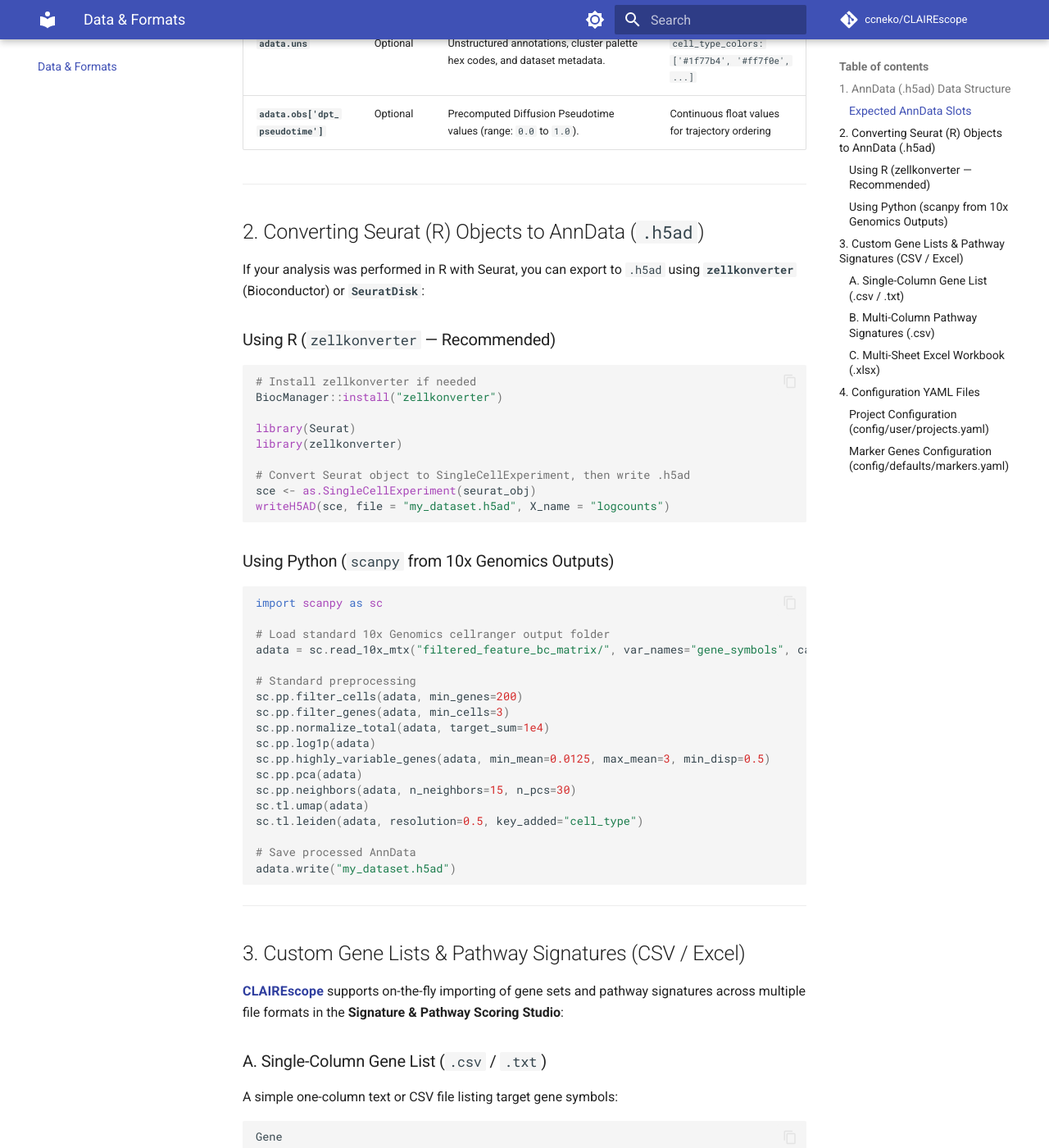
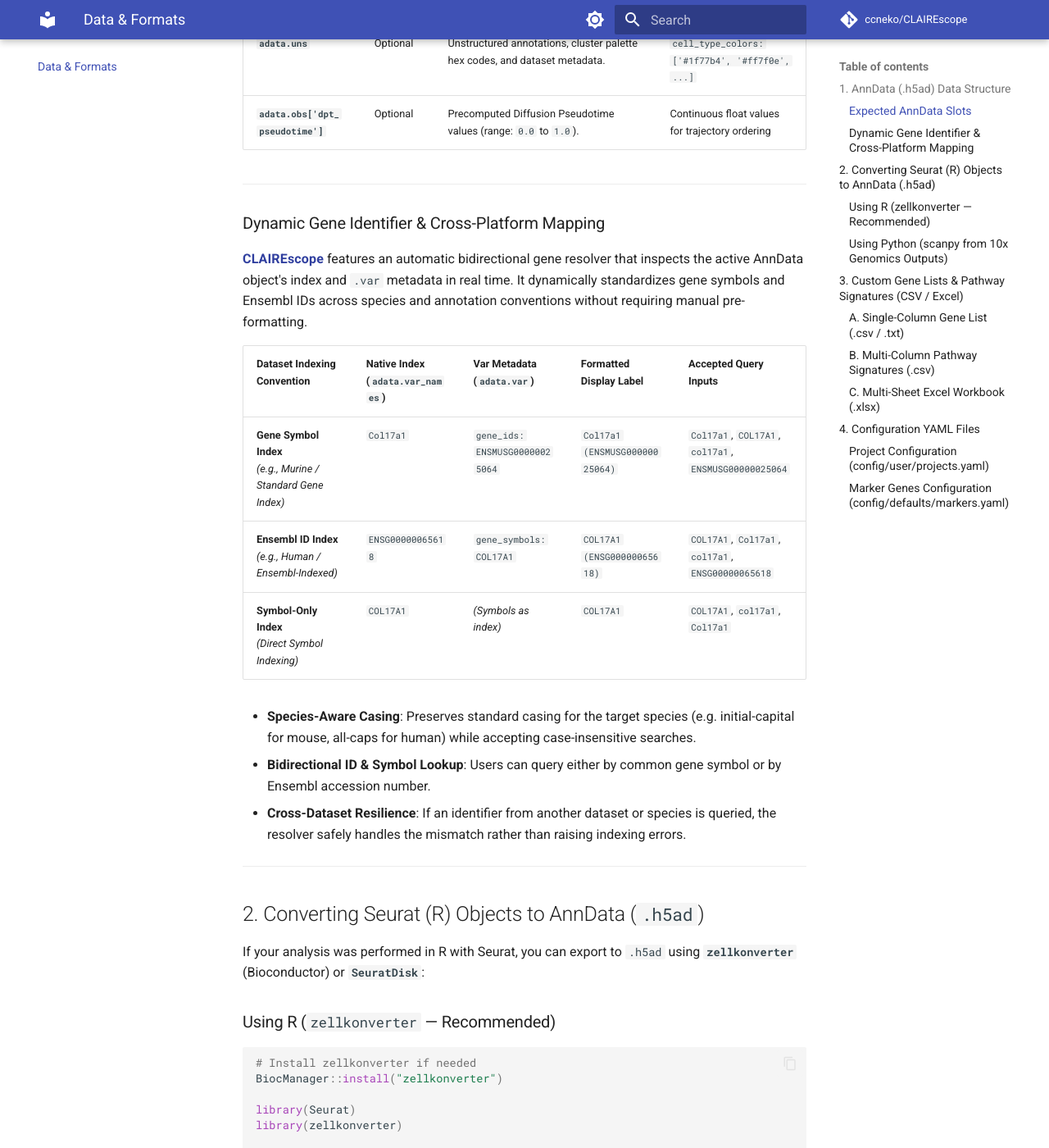
Before and after one commit to ccneko/CLAIREscope, an MkDocs documentation site: the page built from docs/data_formats.md, in a window 1280 px wide and 1400 px high, scrolled down 886 px. Shown: the whole window at 82% size. Built offline with MkDocs 1.6.1 and Material for MkDocs 9.7.7, drawn with Linux system fonts in a browser that asks for light colours; comment, search, counter and statistics services are not loaded; some of the changed text lies outside the part shown.

Commit message:
docs: add dynamic gene identifier mapping table and generalize project YAML example

```diff
--- a/docs/data_formats.md
+++ b/docs/data_formats.md
@@ -18,6 +18,22 @@
 | **`adata.obsm['X_umap']`** | **Yes** | 2D or 3D coordinate embeddings for spatial/UMAP projections. | `numpy.ndarray` with shape `(n_cells, 2)` or `(n_cells, 3)` |
 | **`adata.uns`** | Optional | Unstructured annotations, cluster palette hex codes, and dataset metadata. | `cell_type_colors: ['#1f77b4', '#ff7f0e', ...]` |
 | **`adata.obs['dpt_pseudotime']`** | Optional | Precomputed Diffusion Pseudotime values (range: `0.0` to `1.0`). | Continuous float values for trajectory ordering |
+
+---
+
+### Dynamic Gene Identifier & Cross-Platform Mapping
+
+<span class="brand">CLAIREscope</span> features an automatic bidirectional gene resolver that inspects the active AnnData object's index and `.var` metadata in real time. It dynamically standardizes gene symbols and Ensembl IDs across species and annotation conventions without requiring manual pre-formatting.
+
+| Dataset Indexing Convention | Native Index (`adata.var_names`) | Var Metadata (`adata.var`) | Formatted Display Label | Accepted Query Inputs |
+| :--- | :--- | :--- | :--- | :--- |
+| **Gene Symbol Index**<br>*(e.g., Murine / Standard Gene Index)* | `Col17a1` | `gene_ids: ENSMUSG00000025064` | `Col17a1 (ENSMUSG00000025064)` | `Col17a1`, `COL17A1`, `col17a1`, `ENSMUSG00000025064` |
+| **Ensembl ID Index**<br>*(e.g., Human / Ensembl-Indexed)* | `ENSG00000065618` | `gene_symbols: COL17A1` | `COL17A1 (ENSG00000065618)` | `COL17A1`, `Col17a1`, `col17a1`, `ENSG00000065618` |
+| **Symbol-Only Index**<br>*(Direct Symbol Indexing)* | `COL17A1` | *(Symbols as index)* | `COL17A1` | `COL17A1`, `col17a1`, `Col17a1` |
+
+- **Species-Aware Casing**: Preserves standard casing for the target species (e.g. initial-capital for mouse, all-caps for human) while accepting case-insensitive searches.
+- **Bidirectional ID & Symbol Lookup**: Users can query either by common gene symbol or by Ensembl accession number.
+- **Cross-Dataset Resilience**: If an identifier from another dataset or species is queried, the resolver safely handles the mismatch rather than raising indexing errors.
 
 ---
 
```
Also changed, not shown: other parts of docs/data_formats.md (+4 -4 lines).
